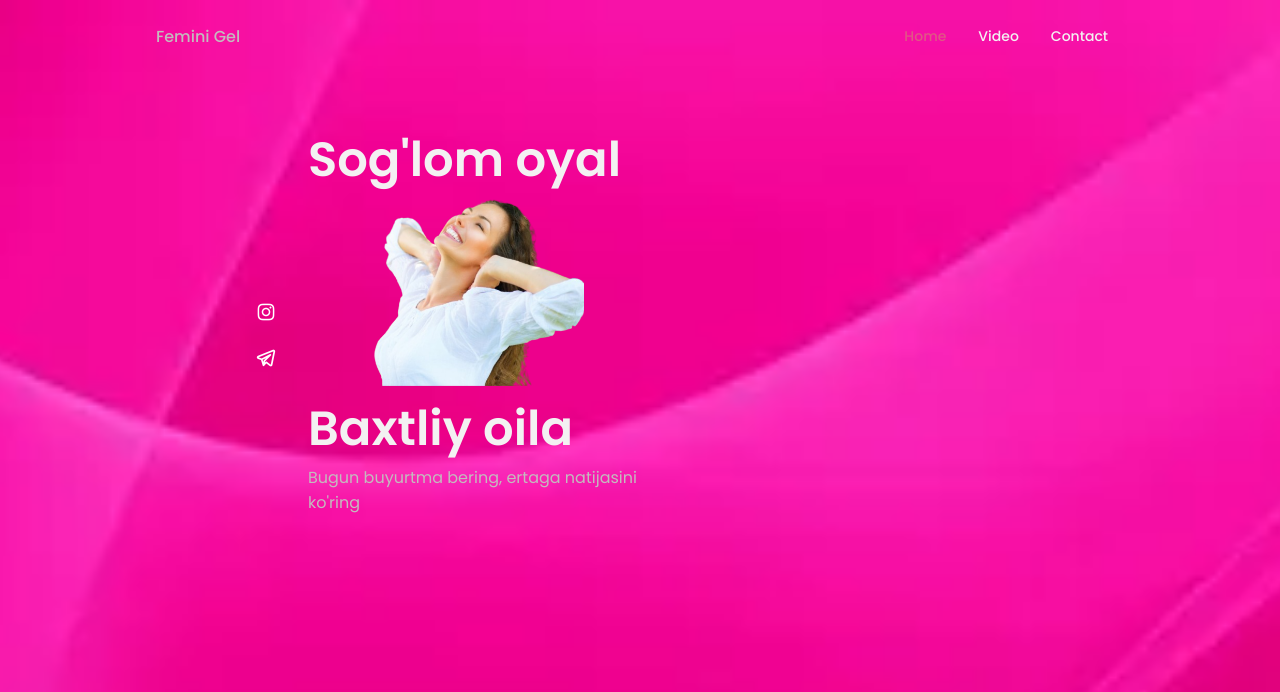
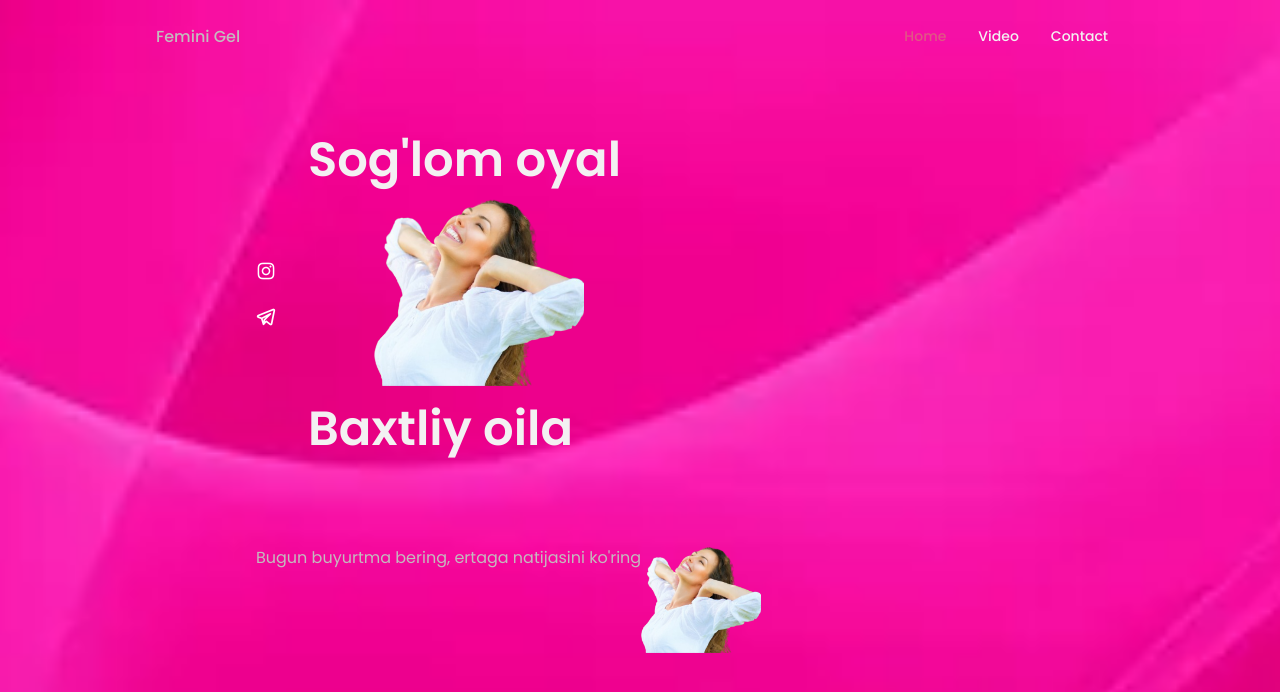
Before and after one commit to Uralov-Berdibek/alexa, a plain HTML site: page index.html in a window 1280 px wide. Shown: the top 692 px of the page. Drawn offline with nearby package versions, Linux system fonts and the light colour scheme.

Commit message:
version 1.0.9.2

```diff
--- a/assets/css/styles.css
+++ b/assets/css/styles.css
@@ -179,6 +179,15 @@ img {
 .grid {
   display: grid;
   gap: 1.5rem;
+}
+
+.flex {
+  display: flex;
+  gap: 1;
+}
+
+.flex_img {
+  width: 120px;
 }
 
 .header {
--- a/index.html
+++ b/index.html
@@ -85,7 +85,7 @@
               <div class="home__data">
                 <h1 class="home__title">Baxtliy oila</h1>
                 <!-- <h3 class="home__subtitle">Bugun buyurtma bering, ertaga natijasini ko'ring</h3> -->
-                <p class="home__description">Bugun buyurtma bering, ertaga natijasini ko'ring</p>
+
                 <!-- <a href="#contact" class="button button-flex">
                 Contact Me<i class="uil uil-message button__icon"></i>
               </a> -->
@@ -93,7 +93,10 @@
             </div>
           </div>
 
-          <div class></div>
+          <div class="flex">
+            <p class="home__description">Bugun buyurtma bering, ertaga natijasini ko'ring</p>
+            <img class="flex_img" src="./assets/img/avatar.png" alt="" />
+          </div>
         </div>
       </section>
 
```
